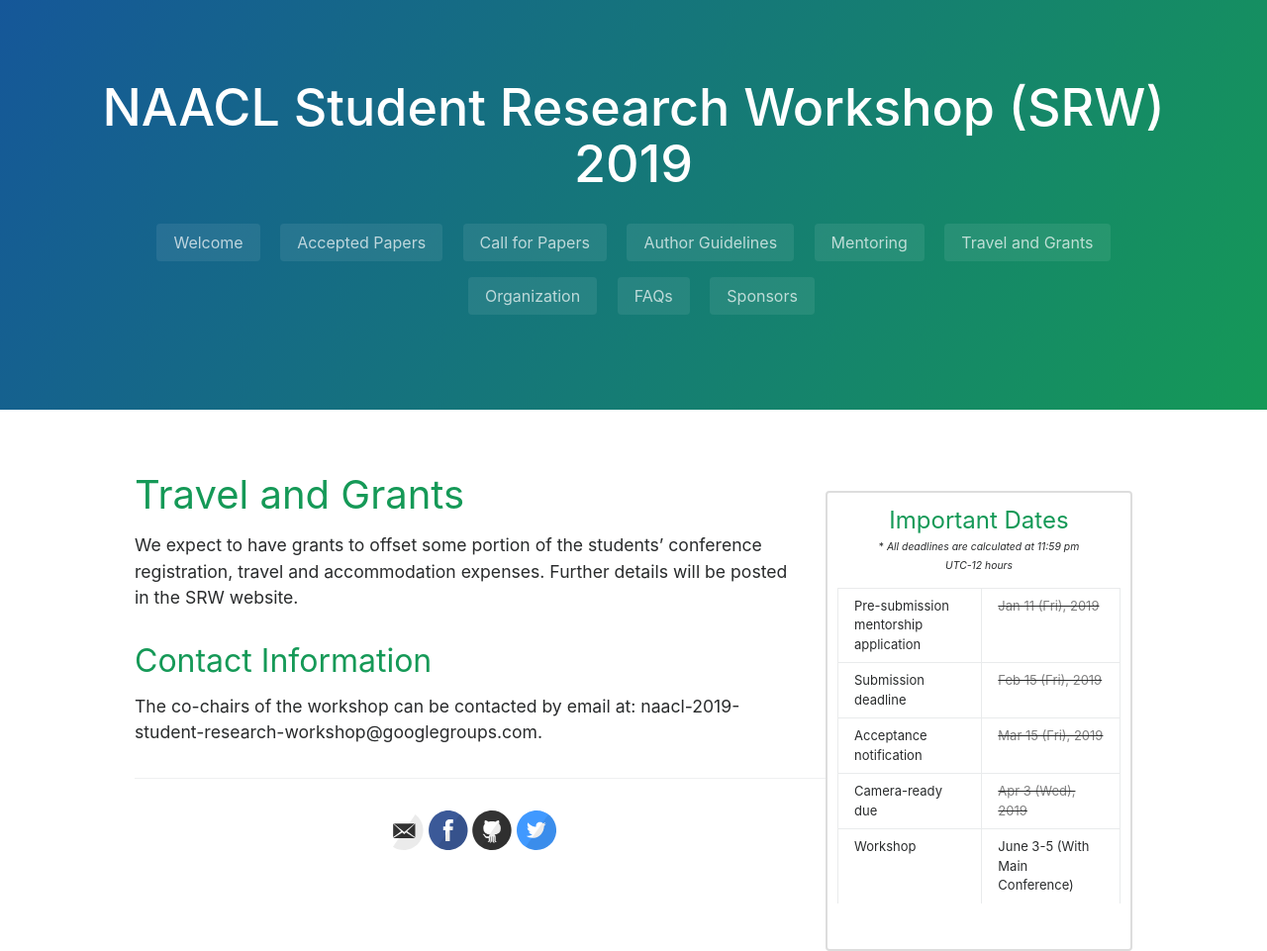
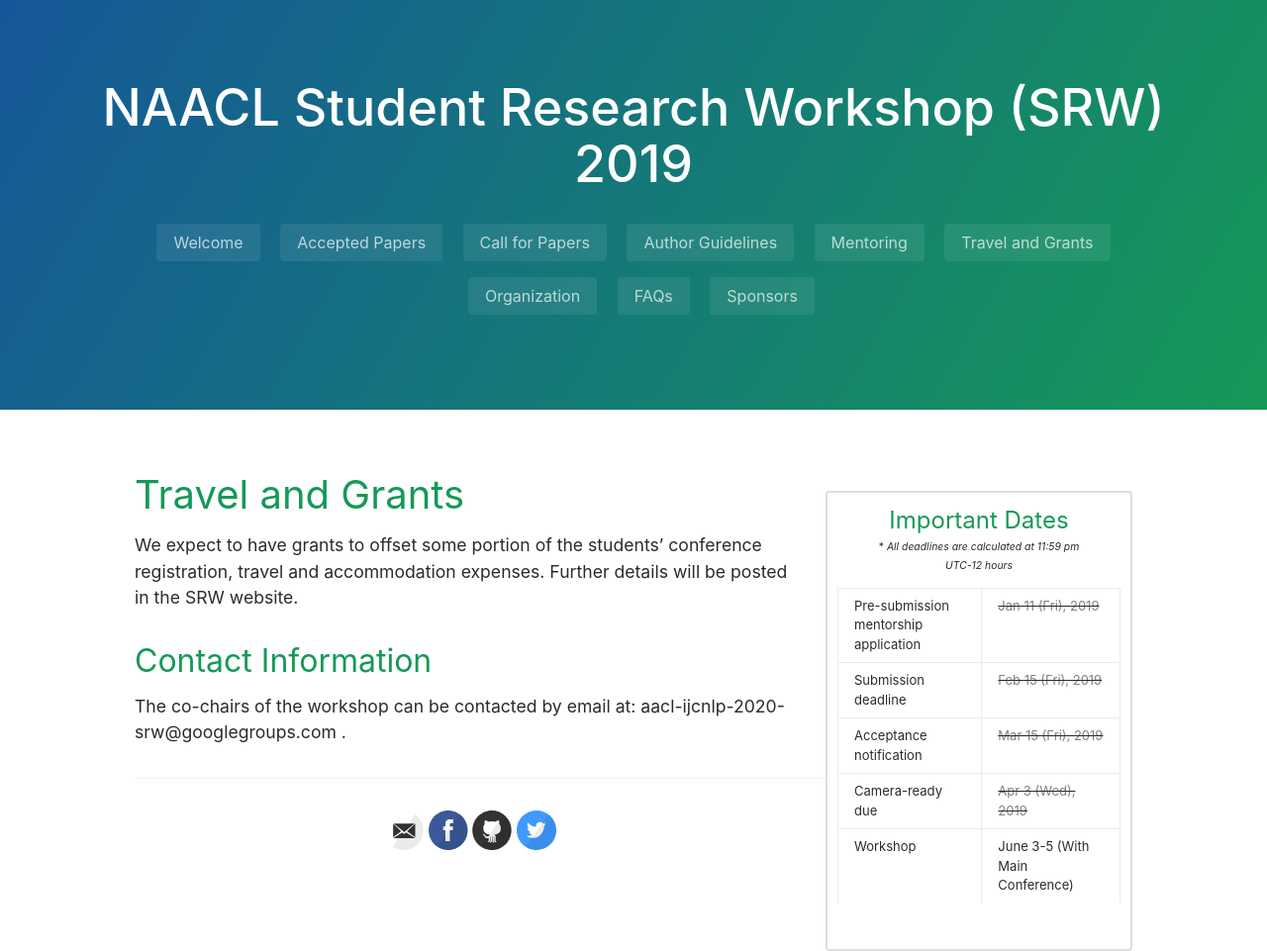
Before and after one commit to aacl2023-srw/aacl2023-srw.github.io, a Jekyll site: the page built from travel_grant.md, in a window 1280 px wide. Shown: the whole page at 99% size. Built offline with Jekyll 4.4.1, drawn with Linux system fonts in a browser that asks for light colours.

Commit message:
Update travel_grant.md

```diff
--- a/travel_grant.md
+++ b/travel_grant.md
@@ -8,4 +8,4 @@ order : 1
 We expect to have grants to offset some portion of the students’ conference registration, travel and accommodation expenses. Further details will be posted in the SRW website.
 
 ## Contact Information
-The co-chairs of the workshop can be contacted by email at: naacl-2019-student-research-workshop@googlegroups.com.
+The co-chairs of the workshop can be contacted by email at: aacl-ijcnlp-2020-srw@googlegroups.com .
```
